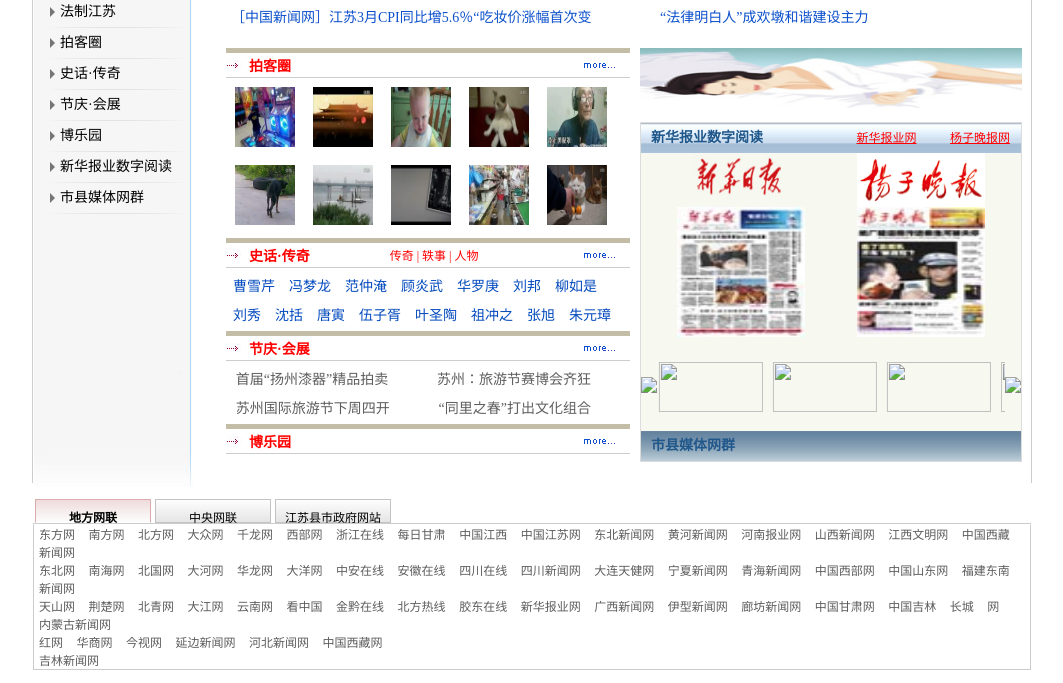
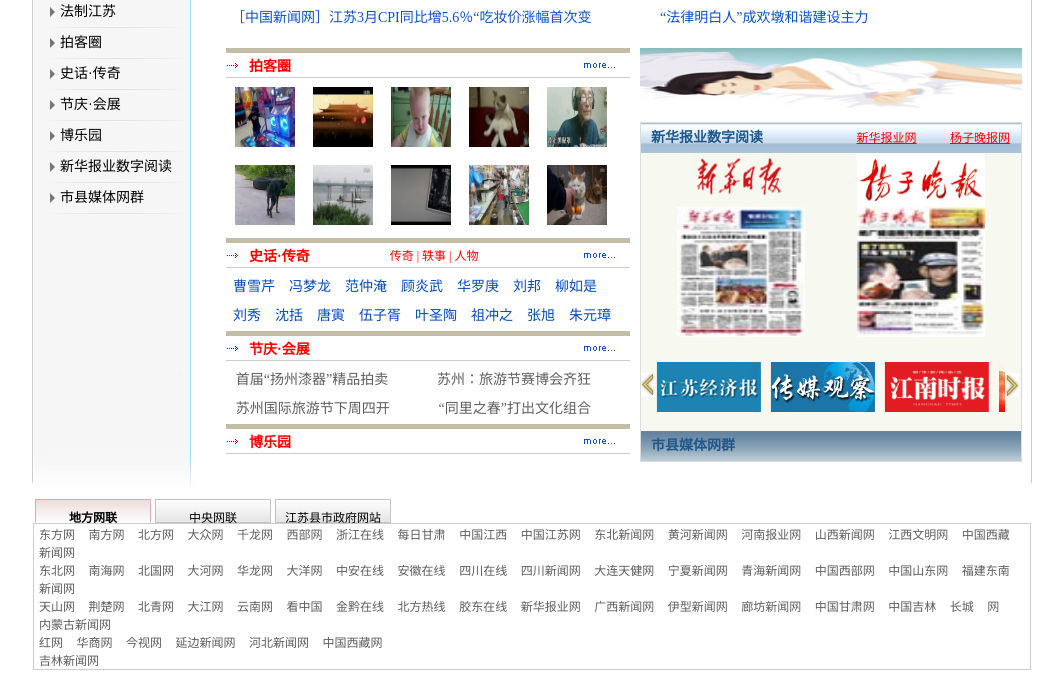
Before and after one commit to zty747/zty, a plain HTML site: page index.html in a window 1280 px wide. Shown: the part 2228-2911 px from the top of the page, without its empty margins (108-1171 px from the left). Drawn offline with nearby package versions, Linux system fonts and the light colour scheme.

Commit message:
Update index.html

```diff
--- a/index.html
+++ b/index.html
@@ -518,16 +518,16 @@
                              <img id="pic16" src="./images1/W020110417272549248549.jpg">
                             </div>
                             <div class="qqbox2">
-                                <div class="boxb"><img  src="../web/images1/prev.gif"></div>
+                                <div class="boxb"><img  src="./images1/prev.gif"></div>
                                 <div class="wrap">
-                                <div id="pica1" class="boxa"><img  src="../web/images1/njcb.jpg"></div>
-                                <div id="pica2" class="boxa"><img  src="../web/images1/jsjjb.jpg"></div>
-                                <div id="pica3" class="boxa"><img  src="../web/images1/cmgc.jpg"></div>
-                                <div id="pica4" class="boxa"><img  src="../web/images1/jnsb.png"></div>
-                                <div id="pica5" class="boxa"><img  src="../web/images1/qzw.jpg"></div>
-                                <div id="pica6" class="boxa"><img  src="../web/images1/jsfzb.jpg"></div>
+                                <div id="pica1" class="boxa"><img  src="./images1/njcb.jpg"></div>
+                                <div id="pica2" class="boxa"><img  src="./images1/jsjjb.jpg"></div>
+                                <div id="pica3" class="boxa"><img  src="./images1/cmgc.jpg"></div>
+                                <div id="pica4" class="boxa"><img  src="./images1/jnsb.png"></div>
+                                <div id="pica5" class="boxa"><img  src="./images1/qzw.jpg"></div>
+                                <div id="pica6" class="boxa"><img  src="./images1/jsfzb.jpg"></div>
                                 </div>
-                                <div class="boxb"><img  src="../web/images1/next.gif"></div>
+                                <div class="boxb"><img  src="./images1/next.gif"></div>
                             </div>
                         </div>
                         <div class="kasbox3">
```
